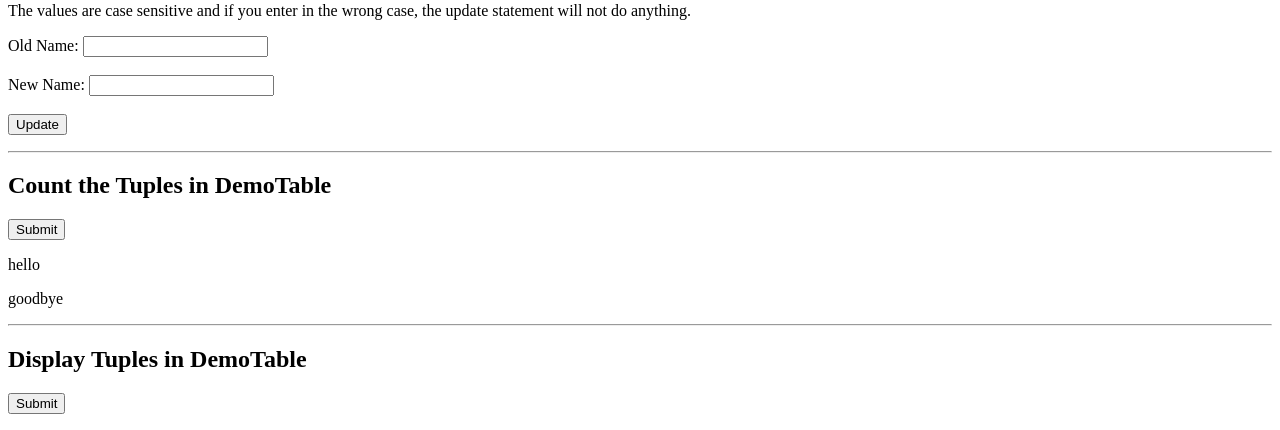
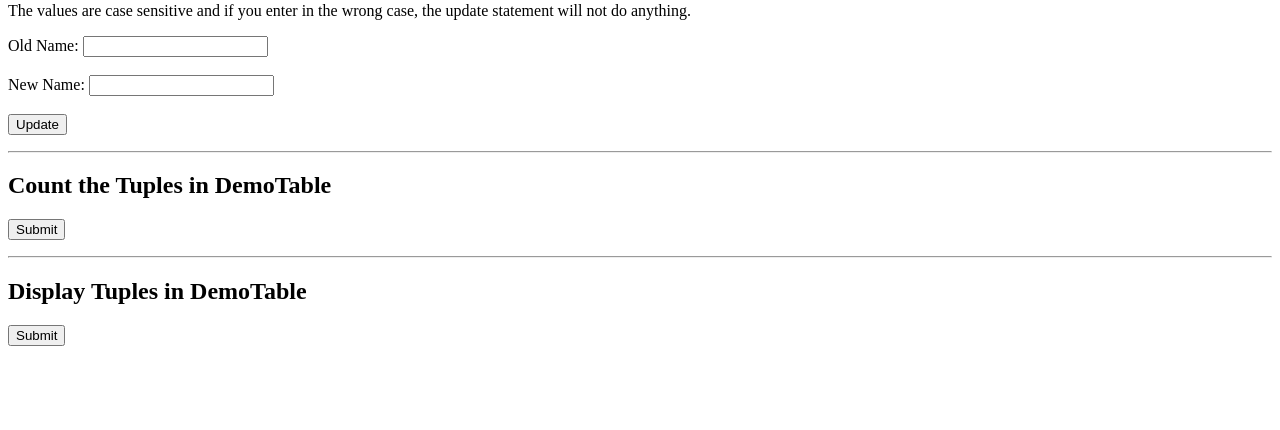
Before and after one commit to alexyangg/disaster-relief, a PHP site: page /oracle-test.php in a window 1280 px wide. Shown: the part 377-807 px from the top of the page. After the commit the page ends 723 px from the top, so only its background shows below. Run offline with PHP 8.4, Linux system fonts and the light colour scheme.

Commit message:
removed paragraph tags

```diff
--- a/oracle-test.php
+++ b/oracle-test.php
@@ -88,9 +88,6 @@ $show_debug_alert_messages = False; // show which methods are being triggered (s
 		<input type="hidden" id="countTupleRequest" name="countTupleRequest">
 		<input type="submit" name="countTuples"></p>
 	</form>
-
-	<p> hello </p>
-	<p> goodbye </p>
 
 
 	<hr />
```
